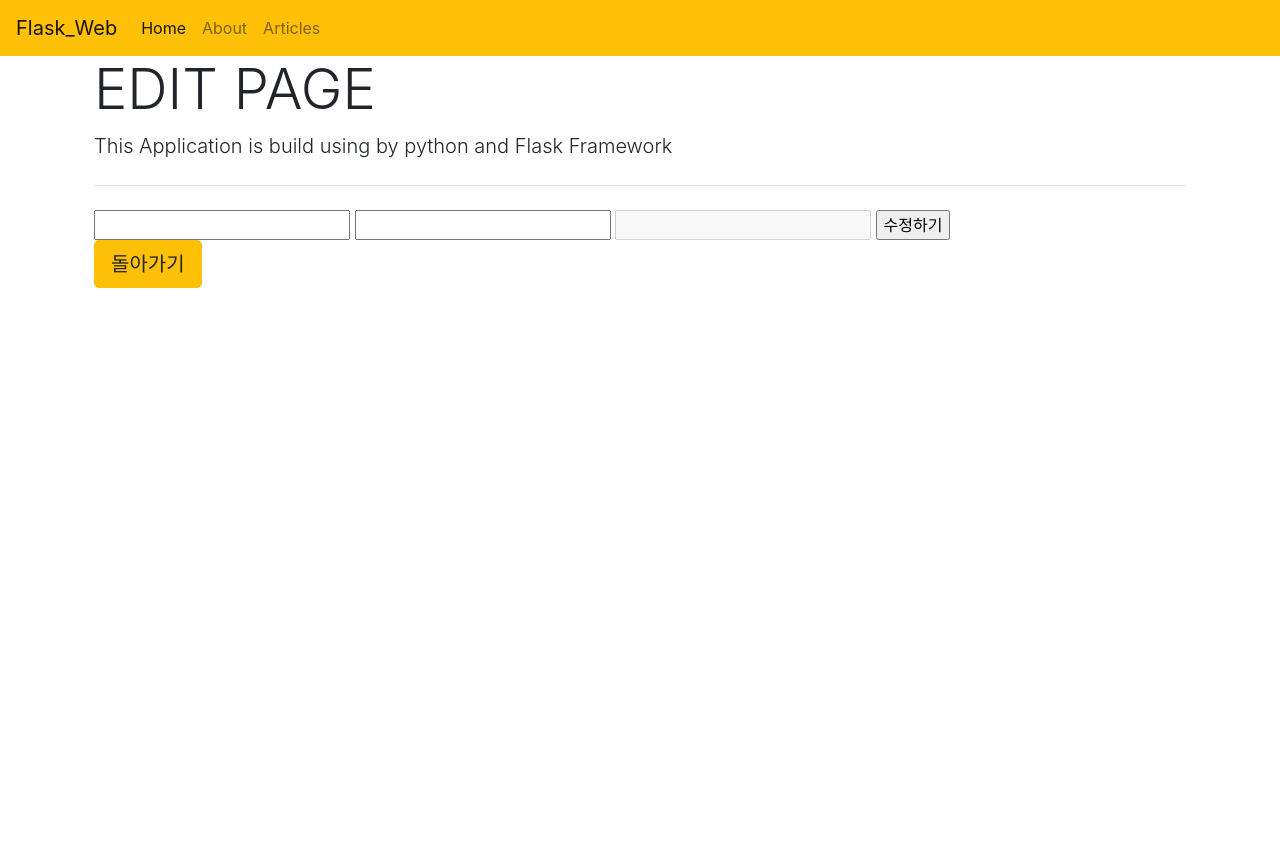
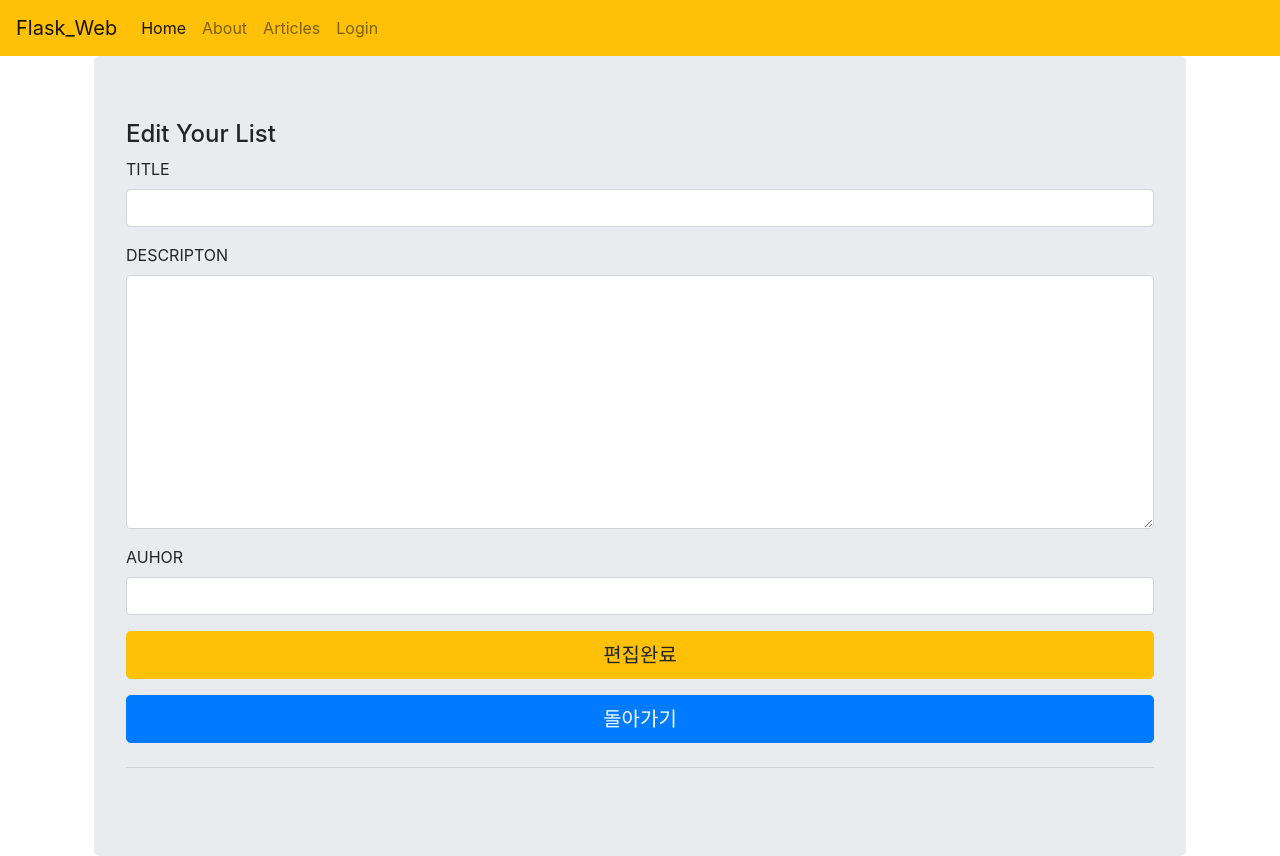
Before and after one commit to zzickso/flask_web, a Flask app: page /1/edit in a window 1280 px wide. Before the commit the page ends 288 px from the top, so only its background shows below. Run offline with Flask 2, Linux system fonts and the light colour scheme; data that the repository does not hold is empty; some libraries are stand-ins or nearby versions.

Commit message:
log step 1

```diff
--- a/app.py
+++ b/app.py
@@ -1,6 +1,7 @@
 from flask import Flask , render_template, request, redirect
 from data import Articles
 import pymysql
+from passlib.hash import sha256_crypt
 
 app = Flask(__name__)
 
@@ -17,13 +18,13 @@ db = pymysql.connect(
 
 @app.route('/', methods=['GET'])
 def home():
-    cursor = db.cursor()
+    # cursor = db.cursor()
     # return "Hello World"
     return render_template("home.html")
 
 @app.route('/about')
 def about():
-    cursor = db.cursor()
+    # cursor = db.cursor()
     return render_template("about.html", hello = "Gary Kim")
 
 @app.route('/articles')
@@ -85,8 +86,9 @@ def edit(id):
     if request.method == "POST":
         title = request.form['title']
         desc = request.form['desc']
-        sql = 'UPDATE topic SET title = %s, body = %s WHERE id = {};'.format(id)
-        input_data = [title, desc]
+        author = request.form['author']
+        sql = 'UPDATE topic SET title = %s, body = %s, author = %s WHERE id = {};'.format(id)
+        input_data = [title, desc, author]
         cursor.execute(sql, input_data)
         db.commit()
         print(request.form['title'])
@@ -99,6 +101,39 @@ def edit(id):
         #print(topic[1])
         return render_template("edit_article.html", article = topic)
 
+@app.route('/register/', methods = ["GET", "POST"])
+def register():
+    cursor = db.cursor()
+    if request.method == "POST":
+        name = request.form['name']
+        email = request.form['email']
+        username =request.form['username']
+        password = sha256_crypt.encrypt(request.form['password'])
+        sql = "INSERT INTO users (name, email, username, password) VALUES (%s, %s, %s, %s)"
+        input_data = [name, email, username, password]
+        cursor.execute(sql, input_data)
+        db.commit()
+        return redirect('/articles')
+    else:
+        return render_template("register.html")
+
+@app.route('/login', methods = ["GET", "POST"])
+def login():
+    cursor = db.cursor()
+    if request.method == "POST":
+        usersname = request.form['username']
+        password_1 = request.form['password']
+        #print(password_1)
+        #print(request.form['username'])
+        sql = 'SELECT FROM users WHERE email = %s;'
+        input_data = [usersname]
+        cursor.execute(sql, input_data)
+        password = cursor.fetchone()
+        print(password[0])
+        if sha256_crypt.verify(password_1, password[0]):
+            return "SUCCESS"
+        else:
+            return password[0]
 
 if __name__ == '__main__':
     app.run()
--- a/templates/edit_article.html
+++ b/templates/edit_article.html
@@ -1,19 +1,37 @@
 {% extends "layouts.html" %}
 {% block body %}
-<h1 class="display-4">EDIT PAGE</h1>
-<p class="lead">This Application is build using by python and Flask Framework</p>
-<hr class="my-4">
-<form
-action="/{{article[0]}}/edit"
-method="post"
-onsubmit="return confirm('정말 수정하시겠습니까?')">
-
-<input type="text" name="title"  value="{{article[1]}}"required>
-<input type="text" name="desc" value="{{article[2]}}" required>
-<input type="text" name="author"  value="{{article[3]}}"disabled>
-<input type="submit" value="수정하기">
-
-</form>
-
-<a class="btn btn-warning btn-lg" href="/articles" role="button">돌아가기</a>
+    <div class="jumbotron text-left">
+        <div class="main-container">
+            <!-- horizontal Basic Forms Start -->
+            <div class="pd-20 card-box mb-30">
+                <div class="clearfix">
+                    <div class="pull-left">
+                        <h4 class="text-blue h4">Edit Your List</h4>
+                    </div>
+                </div>
+                <form action="/{{article[0]}}/edit" method="POST" onsubmit="return confirm('정말 수정하시겠습니까?')">
+                    <div class="form-group">
+                        <label>TITLE</label>
+                        <input class="form-control" type="text" name='title' value="{{article[1]}}" required>
+                    </div>
+                    <div class="form-group">
+                        <label>DESCRIPTON</label>
+                        <textarea class="form-control" name="desc" rows="10" value="{{article[2]}}" required></textarea>
+                    </div>
+                    <div class="form-group">
+                        <label>AUHOR</label>
+                        <input type="text" name='author' class="form-control" value="{{article[3]}}" required>
+                    </div>
+                    <div class="form-group">
+                        <input class="btn btn-warning btn-lg btn-block" type="submit" value="편집완료" >
+                    </div>
+                    <div class="form-group">
+                        <a class="btn btn-primary btn-lg btn-block" href="/articles/"> 돌아가기</a>
+                    </div>
+                </form>
+            </div>
+            <!-- horizontal Basic Forms End -->
+            </div>
+    <hr class="my-4">
+  </div>
 {% endblock %}
--- a/templates/includes/_navbar.html
+++ b/templates/includes/_navbar.html
@@ -16,6 +16,9 @@
             <li class="nav-item">
                 <a class="nav-link" href="/articles">Articles</a>
             </li>
+            <li class="nav-item">
+                <a class="nav-link" href="/register">Login</a>
+            </li>
         </ul>
     </div>
 </nav>
--- /dev/null
+++ b/test.py
@@ -0,0 +1,6 @@
+from passlib.hash import sha256_crypt
+
+password = sha256_crypt.encrypt("password")
+print(password)
+
+print(sha256_crypt.verify("password", password))
```
Also changed, not shown: templates/register.html (added, +41 -0 lines).
